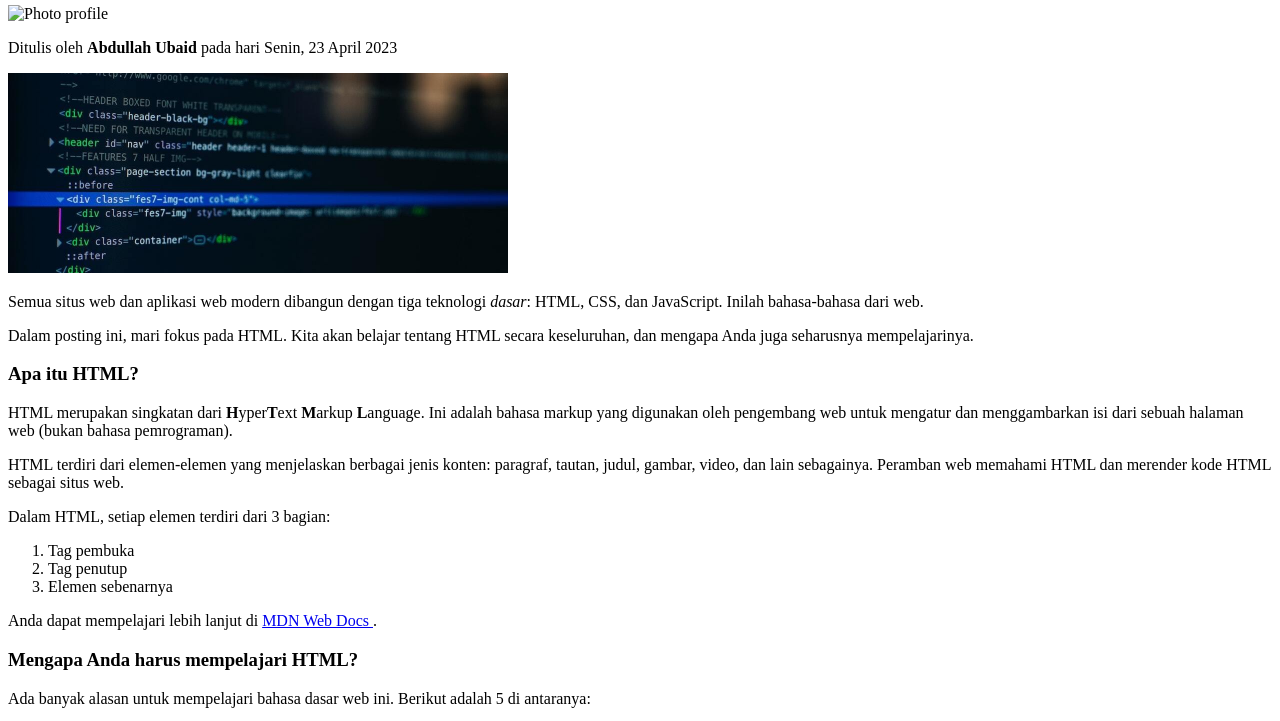
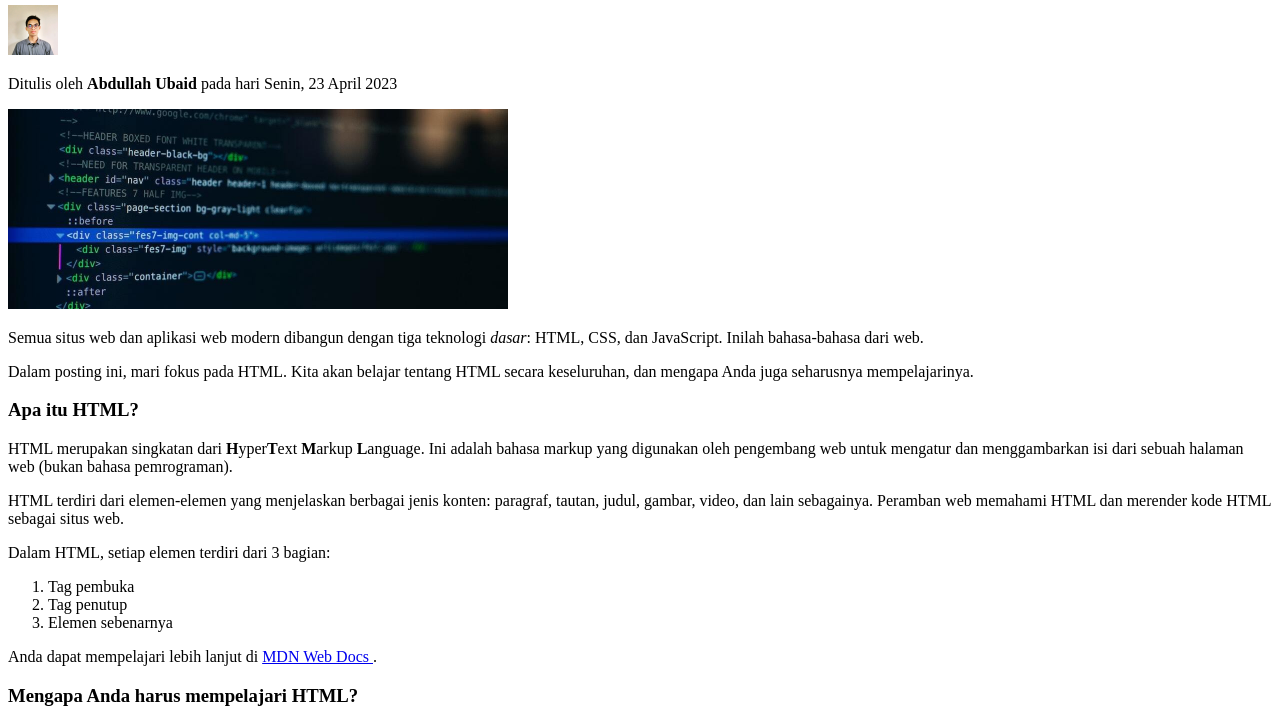
Before and after one commit to ifs21003-itdel/pabwe-praktikum1b-11s21003, a plain HTML site: page index.html in a window 1280 px wide. Shown: the part 161-882 px from the top of the page. Drawn offline with Linux system fonts and the light colour scheme; the site is published under a folder, as on GitHub Pages, so addresses that start at the root find nothing.

Commit message:
Update index.html

```diff
--- a/index.html
+++ b/index.html
@@ -23,7 +23,7 @@
         <h2>Bahasa Dasar Web: HTML</h2>
 
         <img
-            src="/assets/abdullah.jpeg"
+            src="assets/abdullah.jpeg"
             alt="Photo profile"
             width="50"
             height="50"
```
